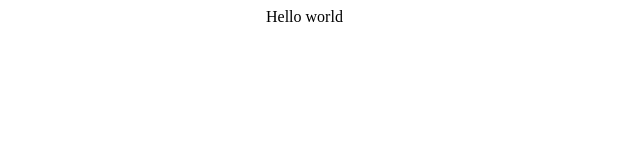
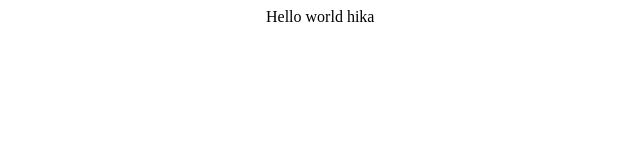
Before and after one commit to hikaapi/opentutorials-hikaapi, a plain HTML site: page index.html in a window 1280 px wide. Shown: the full height of the page, 234-874 px from the left. Drawn offline with Linux system fonts and the light colour scheme.

Commit message:
change index.html

```diff
--- a/index.html
+++ b/index.html
@@ -19,6 +19,6 @@
     </head>
 
     <body>
-        Hello world
+        Hello world hika
     </body>
 </html>
```
